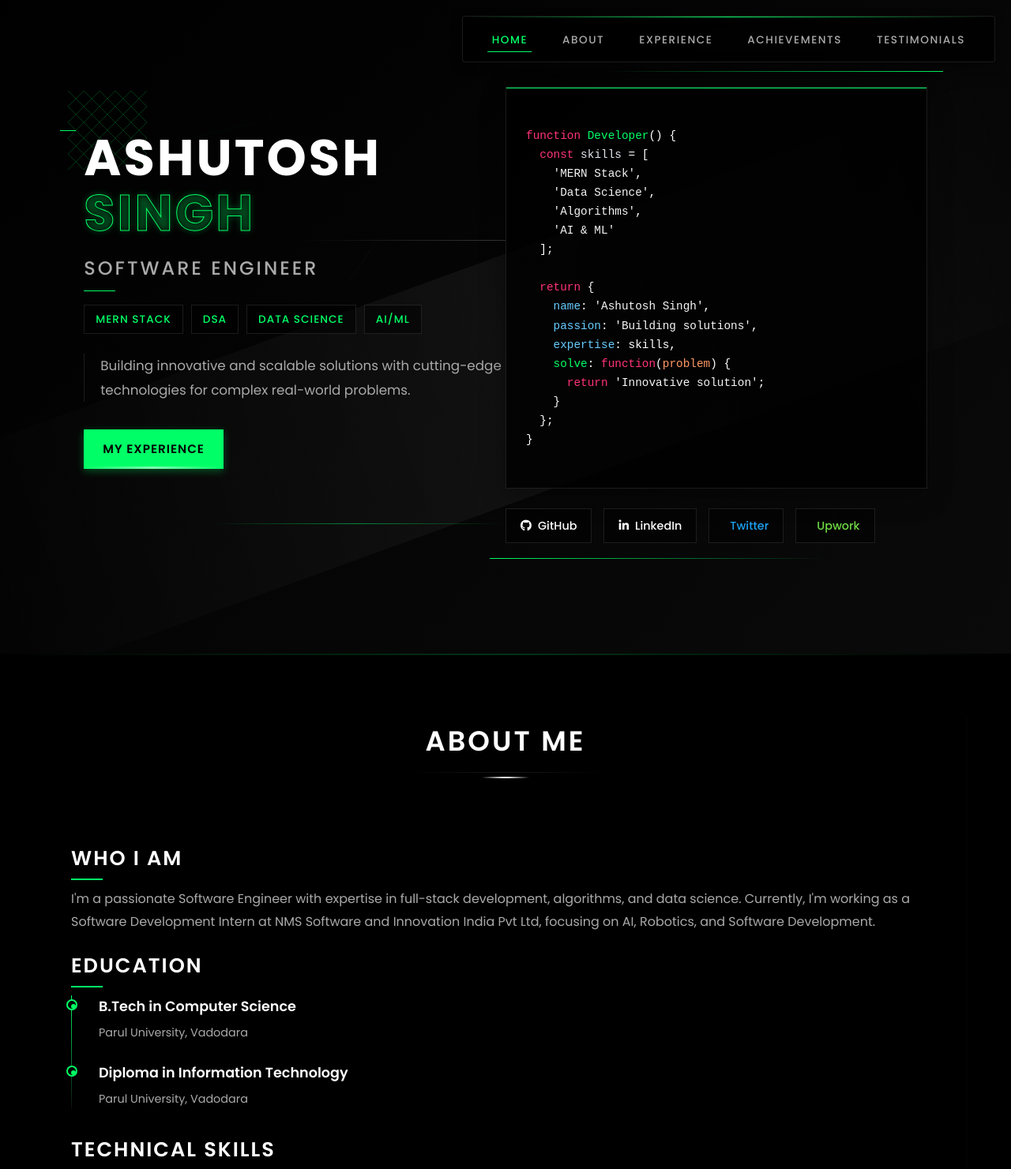
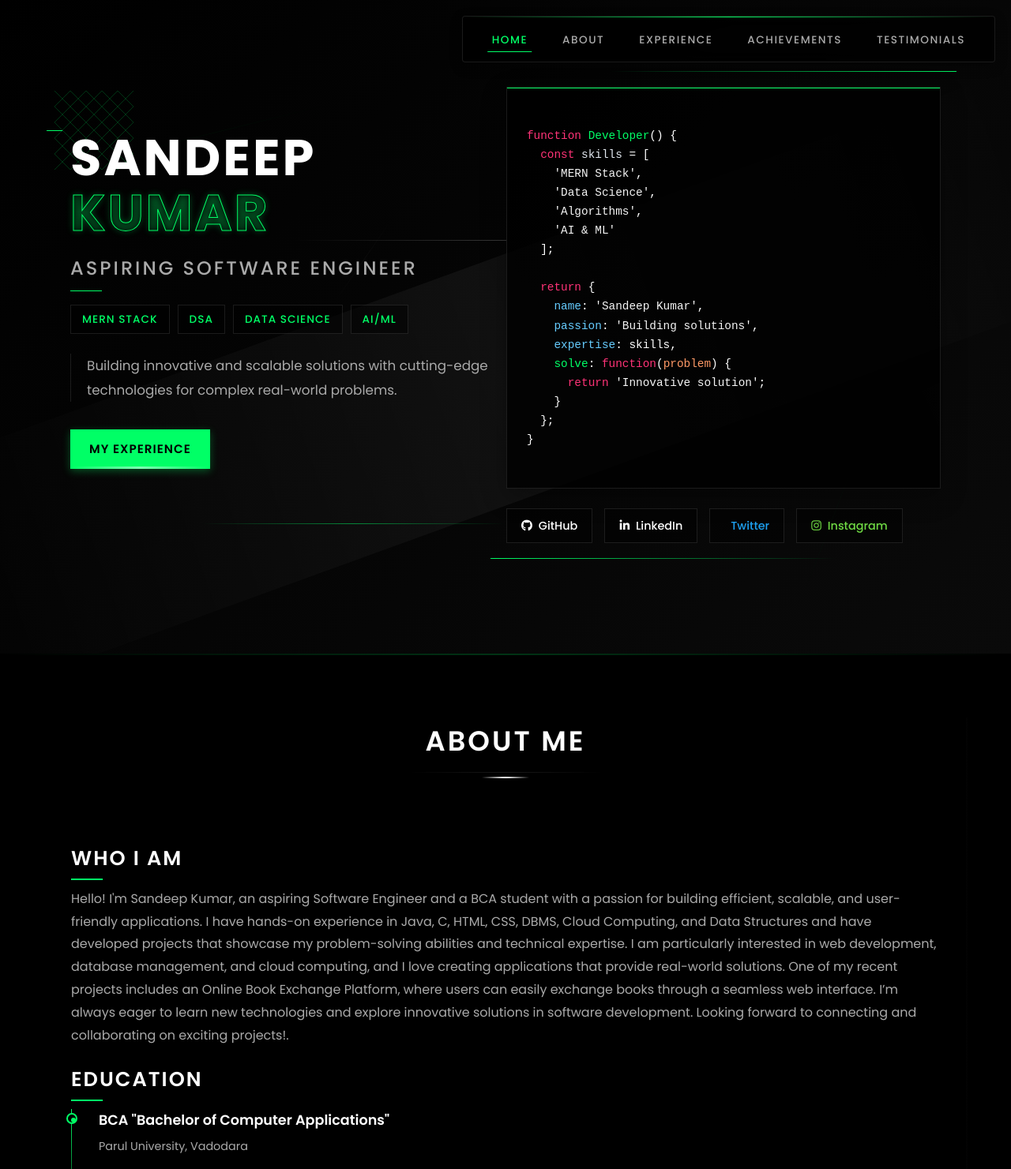
Before and after one commit to Sandy16-06/My-Portfolio-main, a plain HTML site: page Portfolio-main/index.html in a window 1280 px wide. Shown: the top 1481 px of the page at 79% size. Drawn offline with Linux system fonts and the light colour scheme.

Commit message:
Update index.html
half changes

```diff
--- a/Portfolio-main/index.html
+++ b/Portfolio-main/index.html
@@ -3,7 +3,7 @@
 <head>
     <meta charset="UTF-8">
     <meta name="viewport" content="width=device-width, initial-scale=1.0">
-    <title>Ashutosh Singh | Software Engineer</title>
+    <title>Ashutosh Singh | Aspiring Software Engineer</title>
     <link rel="stylesheet" href="styles.css">
     <link rel="stylesheet" href="hero-styles.css">
     <link rel="stylesheet" href="https://cdnjs.cloudflare.com/ajax/libs/font-awesome/6.4.0/css/all.min.css">
@@ -27,10 +27,10 @@
             <div class="hero-main">
                 <div class="hero-text">
                     <div class="hero-name-box">
-                        <h1>Ashutosh <span>Singh</span></h1>
+                        <h1>Sandeep <span>Kumar</span></h1>
                     </div>
                     <div class="hero-title-box">
-                        <h2>Software Engineer</h2>
+                        <h2>Aspiring Software Engineer</h2>
                     </div>
                     <div class="hero-specialties">
                         <div class="specialty-tag">MERN Stack</div>
@@ -56,7 +56,7 @@
   ];
 
   <span class="code-keyword">return</span> {
-    <span class="code-property">name</span>: <span class="code-string">'Ashutosh Singh'</span>,
+    <span class="code-property">name</span>: <span class="code-string">'Sandeep Kumar'</span>,
     <span class="code-property">passion</span>: <span class="code-string">'Building solutions'</span>,
     <span class="code-property">expertise</span>: skills,
     <span class="code-method">solve</span>: <span class="code-keyword">function</span>(<span class="code-param">problem</span>) {
@@ -67,17 +67,17 @@
                         </code></pre>
                     </div>
                     <div class="social-links">
-                        <a href="https://github.com/nashutosh" target="_blank" class="social-btn github-btn">
+                        <a href="https://github.com/Sandy16-06" target="_blank" class="social-btn github-btn">
                             <i class="fab fa-github"></i> GitHub
                         </a>
-                        <a href="https://www.linkedin.com/in/ashutosh-singh-7945812b2/" target="_blank" class="social-btn linkedin-btn">
+                        <a href="https://www.linkedin.com/in/sandeep-kumar-121a0b266/" target="_blank" class="social-btn linkedin-btn">
                             <i class="fab fa-linkedin-in"></i> LinkedIn
                         </a>
-                        <a href="https://x.com/Ashutos91328481" target="_blank" class="social-btn twitter-btn">
+                        <a href="https://x.com/LonelySandy1606" target="_blank" class="social-btn twitter-btn">
                             <i class="fab fa-x-twitter"></i> Twitter
                         </a>
-                        <a href="https://www.upwork.com/freelancers/~01733cdf54a40087d9" target="_blank" class="social-btn upwork-btn">
-                            <i class="fab fa-upwork"></i> Upwork
+                        <a href="https://www.instagram.com/sandy_16_06/?hl=en" target="_blank" class="social-btn upwork-btn">
+                            <i class="fab fa-instagram"></i> Instagram
                         </a>
                     </div>
                 </div>
@@ -106,7 +106,11 @@
                 <div class="about-text">
                     <div class="racing-card">
                         <h3>Who I Am</h3>
-                        <p>I'm a passionate Software Engineer with expertise in full-stack development, algorithms, and data science. Currently, I'm working as a Software Development Intern at NMS Software and Innovation India Pvt Ltd, focusing on AI, Robotics, and Software Development.</p>
+                        <p>Hello! I'm Sandeep Kumar, an aspiring Software Engineer and a BCA student with a passion for building efficient, scalable, and user-friendly applications. I have hands-on experience in Java, C, HTML, CSS, DBMS, Cloud Computing, and Data Structures and have developed projects that showcase my problem-solving abilities and technical expertise.
+
+I am particularly interested in web development, database management, and cloud computing, and I love creating applications that provide real-world solutions. One of my recent projects includes an Online Book Exchange Platform, where users can easily exchange books through a seamless web interface.
+
+I’m always eager to learn new technologies and explore innovative solutions in software development. Looking forward to connecting and collaborating on exciting projects!.</p>
 
                         <div class="racing-divider"></div>
 
@@ -115,7 +119,7 @@
                             <div class="timeline-item">
                                 <div class="timeline-dot"></div>
                                 <div class="timeline-content">
-                                    <h4 class="timeline-title">B.Tech in Computer Science</h4>
+                                    <h4 class="timeline-title">BCA "Bachelor of Computer Applications"</h4>
                                     <span class="timeline-subtitle">Parul University, Vadodara</span>
                                 </div>
                             </div>
```
